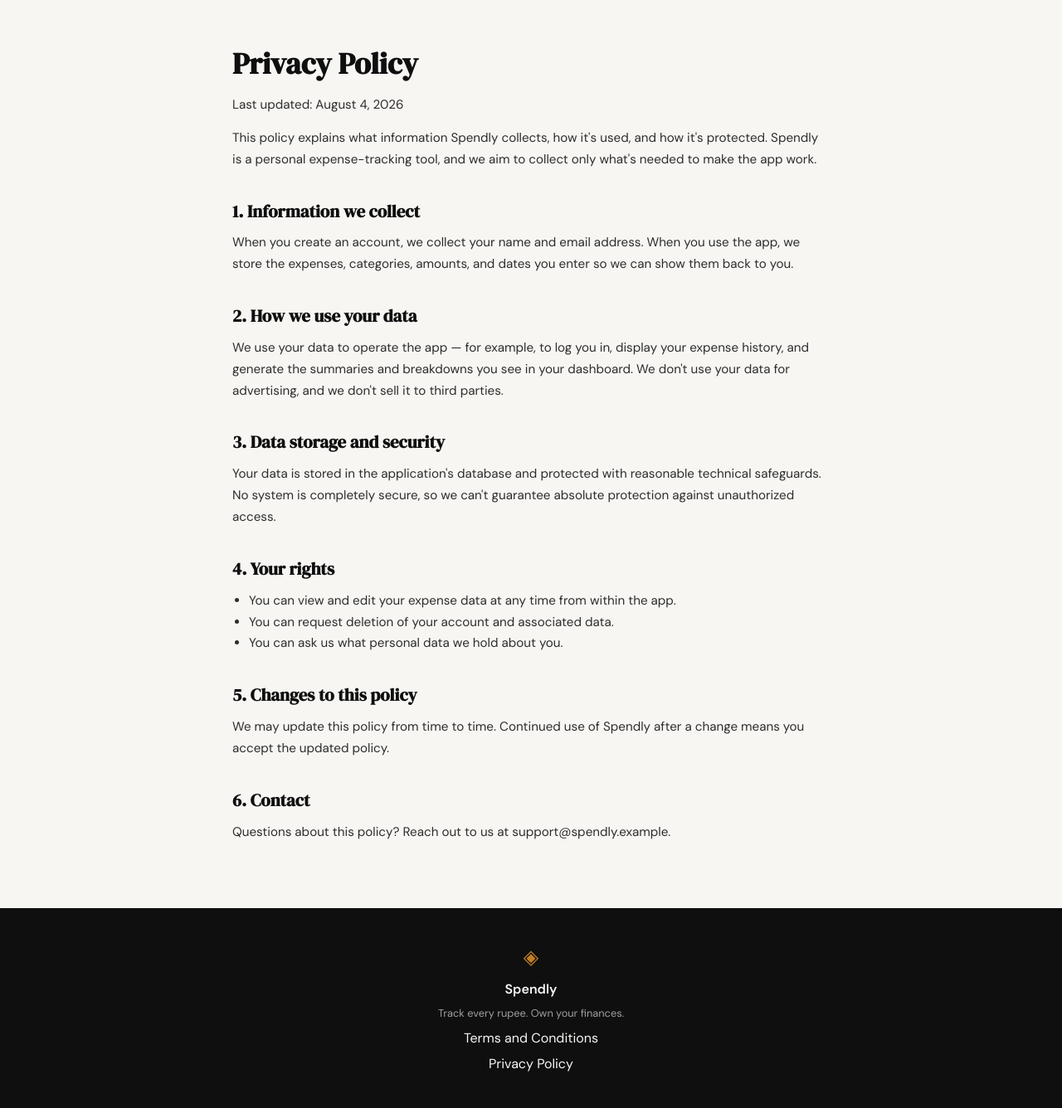
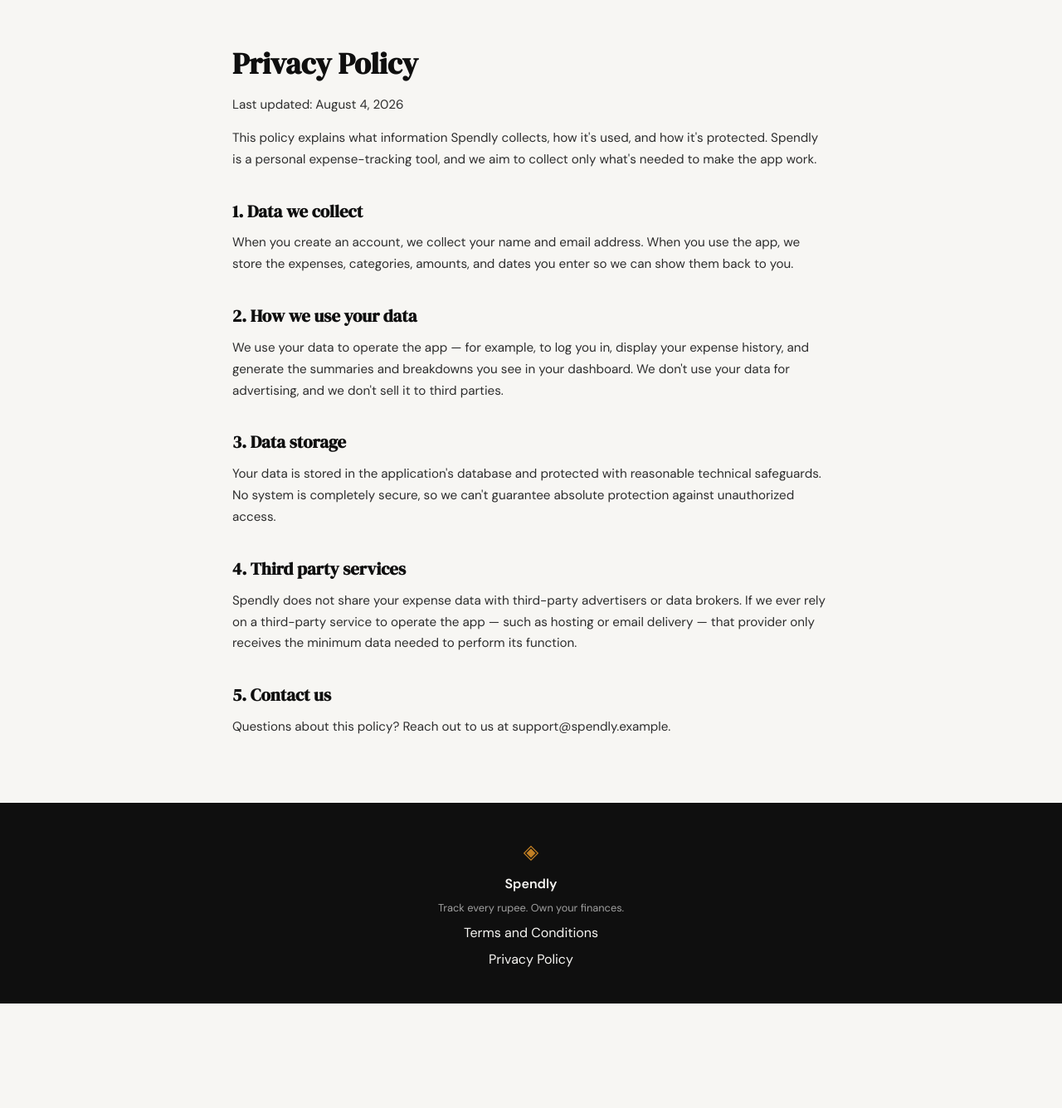
Before and after one commit to dishavarshney-1212/splendly, a Flask app: page /privacy in a window 1280 px wide. Shown: the part 61-1397 px from the top of the page at 83% size. After the commit the page ends 1271 px from the top, so only its background shows below. Run offline with Flask 3, Linux system fonts and the light colour scheme.

```diff
--- a/templates/privacy.html
+++ b/templates/privacy.html
@@ -13,7 +13,7 @@
         used, and how it's protected. Spendly is a personal expense-tracking
         tool, and we aim to collect only what's needed to make the app work.</p>
 
-        <h2>1. Information we collect</h2>
+        <h2>1. Data we collect</h2>
         <p>When you create an account, we collect your name and email address.
         When you use the app, we store the expenses, categories, amounts, and
         dates you enter so we can show them back to you.</p>
@@ -24,23 +24,18 @@
         breakdowns you see in your dashboard. We don't use your data for
         advertising, and we don't sell it to third parties.</p>
 
-        <h2>3. Data storage and security</h2>
+        <h2>3. Data storage</h2>
         <p>Your data is stored in the application's database and protected
         with reasonable technical safeguards. No system is completely secure,
         so we can't guarantee absolute protection against unauthorized access.</p>
 
-        <h2>4. Your rights</h2>
-        <ul>
-            <li>You can view and edit your expense data at any time from within the app.</li>
-            <li>You can request deletion of your account and associated data.</li>
-            <li>You can ask us what personal data we hold about you.</li>
-        </ul>
+        <h2>4. Third party services</h2>
+        <p>Spendly does not share your expense data with third-party
+        advertisers or data brokers. If we ever rely on a third-party service
+        to operate the app — such as hosting or email delivery — that provider
+        only receives the minimum data needed to perform its function.</p>
 
-        <h2>5. Changes to this policy</h2>
-        <p>We may update this policy from time to time. Continued use of
-        Spendly after a change means you accept the updated policy.</p>
-
-        <h2>6. Contact</h2>
+        <h2>5. Contact us</h2>
         <p>Questions about this policy? Reach out to us at
         support@spendly.example.</p>
     </div>
```
